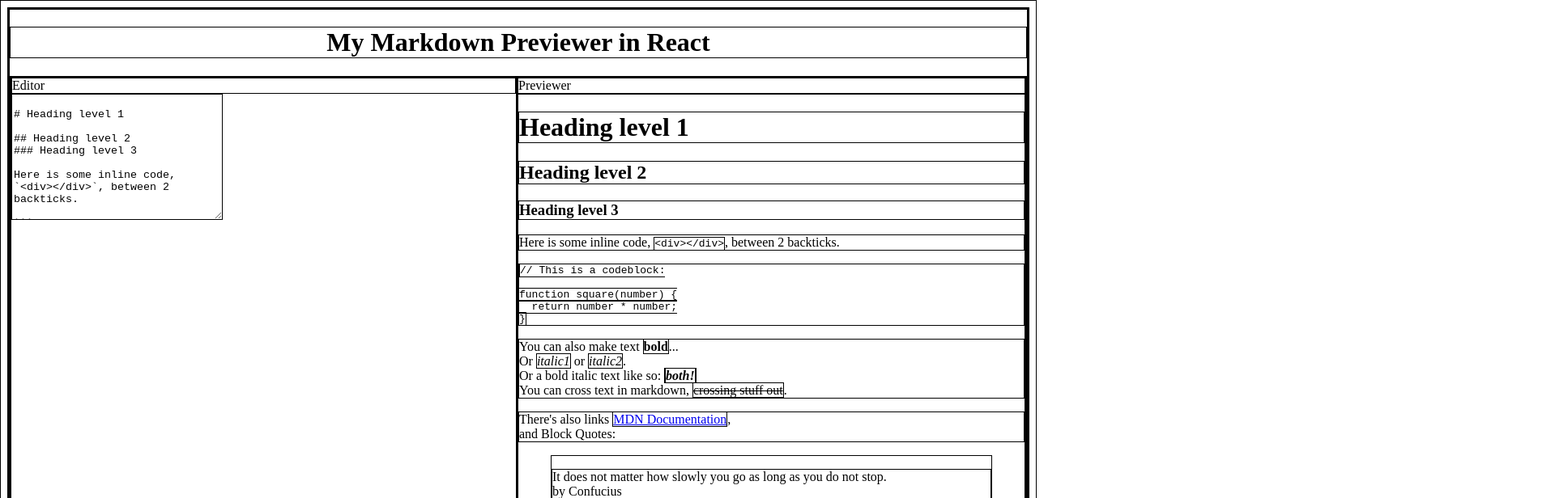
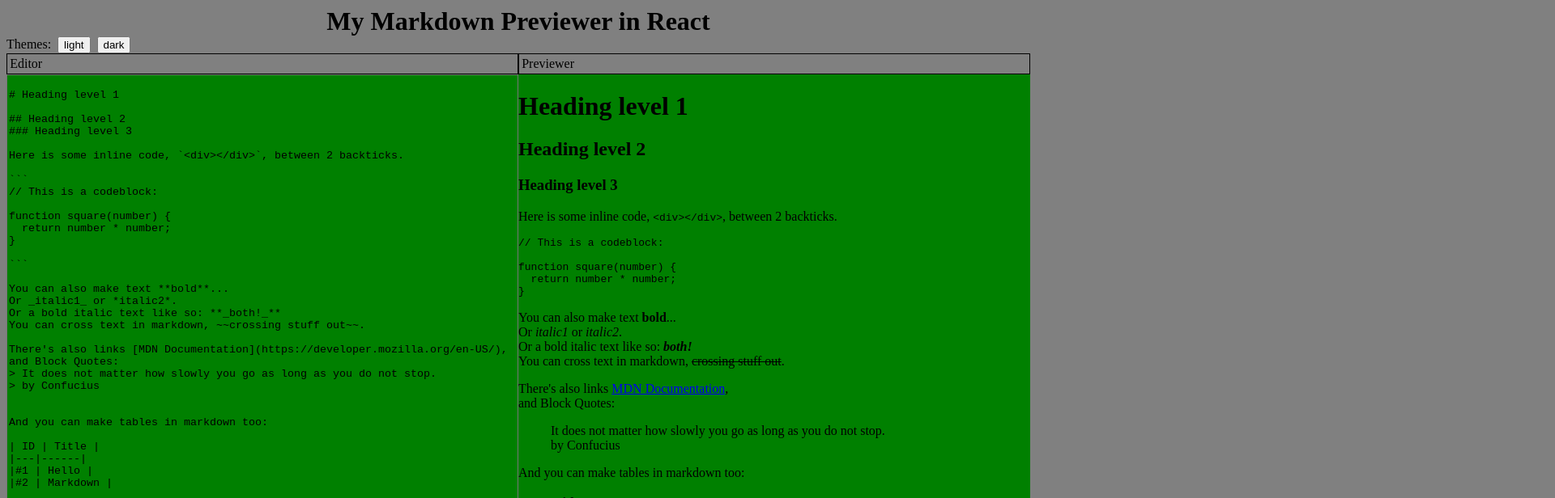
Before and after one commit to costik2020/0022-markdown-previewer, a React (Create React App) app: page / in a window 1280 px wide. Shown: the top 616 px of the page at 81% size, 1920 px wide, since content can reach past the window. Built offline with nearby package versions, Linux system fonts and the light colour scheme.

Commit message:
Added the logic for switching themes

```diff
--- a/src/App.css
+++ b/src/App.css
@@ -1,14 +1,91 @@
 * {
-    border: 1px solid black;
+    box-sizing: border-box;
  }
+
+:root {
+    --theme-bg-color: grey;
+}
+
+
+
+/*Theme light*/
+.light {
+    --theme-bg-color: green ;
+}
+
+.dark {
+    --theme-bg-color: black;
+}
+
+
 
 .myMarkdownApp {
     text-align: center;
+    padding: 0;
+    margin: 0;
 }
- .container {
+
+.themes button {
+    margin-left: 0.5rem;
+}
+
+
+.container {
      display: flex;
  }
 
  .editorWrap, .previewWrap {
-width: 50%;
+    width: 50%;
+    height: 90vh;
+
  }
+
+ .toolbar {
+     border: 0.1rem solid black;
+     height: 1.6rem;
+     padding: 0.2rem;
+
+ }
+
+
+
+
+ #editor {
+     width: 100%;
+     height: calc(100% - 1.8rem);
+     font-family: monospace;
+
+    overflow-y: scroll;
+    scrollbar-color: grey transparent;
+    scrollbar-width: thick;
+
+ }
+
+#preview {
+    width: 100%;
+     height: calc(100% - 1.8rem);
+
+    overflow-y: scroll;
+    scrollbar-color: grey transparent;
+    scrollbar-width: thick;
+
+    background-color: var(--theme-bg-color);
+
+}
+
+
+#preview img {
+    width: 80%;
+}
+
+
+
+
+body {
+    background: var(--theme-bg-color);
+}
+
+textarea {
+
+    background: var(--theme-bg-color);
+}
--- a/src/App.js
+++ b/src/App.js
@@ -80,11 +80,23 @@ breaks: true
 });
 
 
+
+
+
+
 function App() {
+    // Handle and change the themes
+    let [themeClass, setThemeClass] = useState("light");
+
+    // Keep track of the md text in a state variable called `mdText`
     let [mdText, setMdText] = useState(initialDefalutMarkdown);
   return (
-    <div className="App">
+    <div id="App" className={`${themeClass}`}>
         <h1 className="myMarkdownApp">My Markdown Previewer in React</h1>
+        <div className="themes">Themes:
+            <button onClick={(e)=>{setThemeClass(e.target.textContent)} }>light</button>
+            <button onClick={(e)=>{setThemeClass(e.target.textContent)} }>dark</button>
+        </div>
 
       <div className="container">
         <div className="editorWrap">
@@ -94,8 +106,7 @@ function App() {
         onChange={(e)=>{setMdText(e.target.value)}}
         value={mdText}
         name=""
-        cols="30"
-        rows="10">
+        >
         </textarea>
     </div>
 
```
